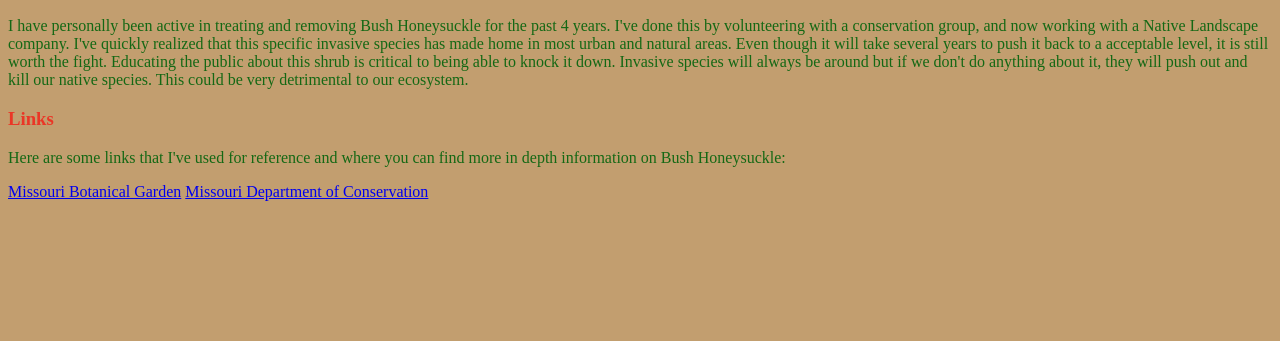
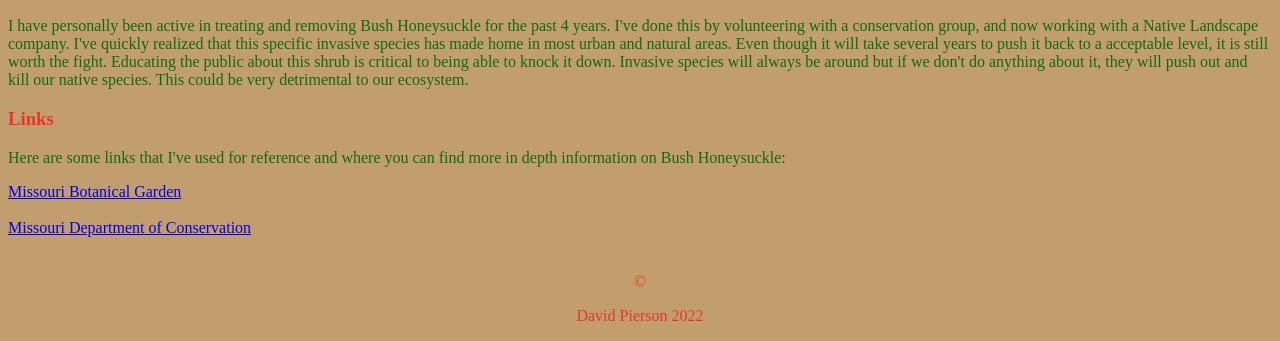
Before and after one commit to dpierson94/Homework, a website: page Week4/index.html in a window 1280 px wide. Shown: the part 563-904 px from the top of the page. Before the commit the page ends 800 px from the top, so only its background shows below. Drawn offline with Linux system fonts and the light colour scheme.

Commit message:
Added Footer and adjusted links on Week 4 HW.

```diff
--- a/Week4/index.html
+++ b/Week4/index.html
@@ -56,12 +56,17 @@
 <h3>Links</h3>
   <p>Here are some links that I've used for reference and where you can find more in depth information on Bush Honeysuckle:
   </p>
-      <a href ="https://www.missouribotanicalgarden.org/gardens-gardening/gardening-in-st-louis/invasives/bush-honeysuckle">Missouri Botanical Garden</a>
+      <a href ="https://www.missouribotanicalgarden.org/gardens-gardening/gardening-in-st-louis/invasives/bush-honeysuckle">Missouri Botanical Garden</a><br><br>
 
       <a href ="https://mdc.mo.gov/discover-nature/field-guide/bush-honeysuckles">Missouri Department of Conservation</a>
 
 <script src="./index.js"></script>
 
-</main>
+</main><br><br>
+<footer id ="footer">
+  &copy;
+  <p>David Pierson 2022</p>
+
+</footer>
 </body>
 </html>
--- a/Week4/styles.css
+++ b/Week4/styles.css
@@ -41,3 +41,9 @@ h3 ~ p {
 .aboutMe {
   color:rgb(20, 104, 20);
 }
+
+#footer {
+  text-align: center;
+  color:rgba(255, 0, 0, 0.658);
+
+}
```
